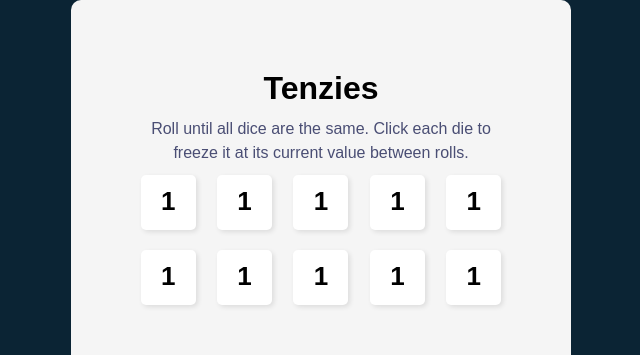
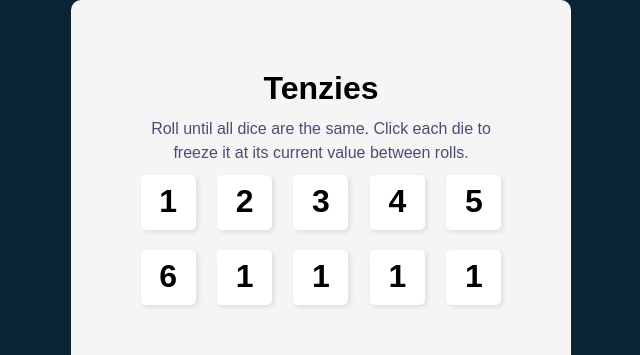
Before and after one commit to Tesha-R/react-tenzies, a React (Vite) app: page / in a window 1280 px wide. Shown: the top 355 px of the page, without its empty margins (319-959 px from the left). Built offline with nearby package versions, Linux system fonts and the light colour scheme.

Commit message:
Clean up Die component

```diff
--- a/src/App.css
+++ b/src/App.css
@@ -50,8 +50,13 @@ body {
   height: 55px;
   border-radius: 5px;
   box-shadow: 2px 2px 5px rgba(0, 0, 0, .1);
+  padding-top: 2px;
   text-align: center;
-  font-size: 26px;
+  cursor: pointer;
+}
+
+.die-value {
+  font-size: 2rem;
   font-weight: 600;
-  padding-top: 7px;
+  display: inline-block;
 }
--- a/src/App.jsx
+++ b/src/App.jsx
@@ -5,7 +5,18 @@ function App() {
   return (
     <div className="main-el">
       <Header />
-      <Die />
+      <div className="die-el">
+        <Die value={1} />
+        <Die value={2} />
+        <Die value={3} />
+        <Die value={4} />
+        <Die value={5} />
+        <Die value={6} />
+        <Die value={1} />
+        <Die value={1} />
+        <Die value={1} />
+        <Die value={1} />
+      </div>
     </div>
   );
 }
--- a/src/Die.jsx
+++ b/src/Die.jsx
@@ -1,16 +1,7 @@
 function Die(props) {
   return (
-    <div className="die-el">
-      <div className="die-item">1</div>
-      <div className="die-item">1</div>
-      <div className="die-item">1</div>
-      <div className="die-item">1</div>
-      <div className="die-item">1</div>
-      <div className="die-item">1</div>
-      <div className="die-item">1</div>
-      <div className="die-item">1</div>
-      <div className="die-item">1</div>
-      <div className="die-item">1</div>
+    <div className="die-item">
+      <span className="die-value">{props.value}</span>
     </div>
   );
 }
```
